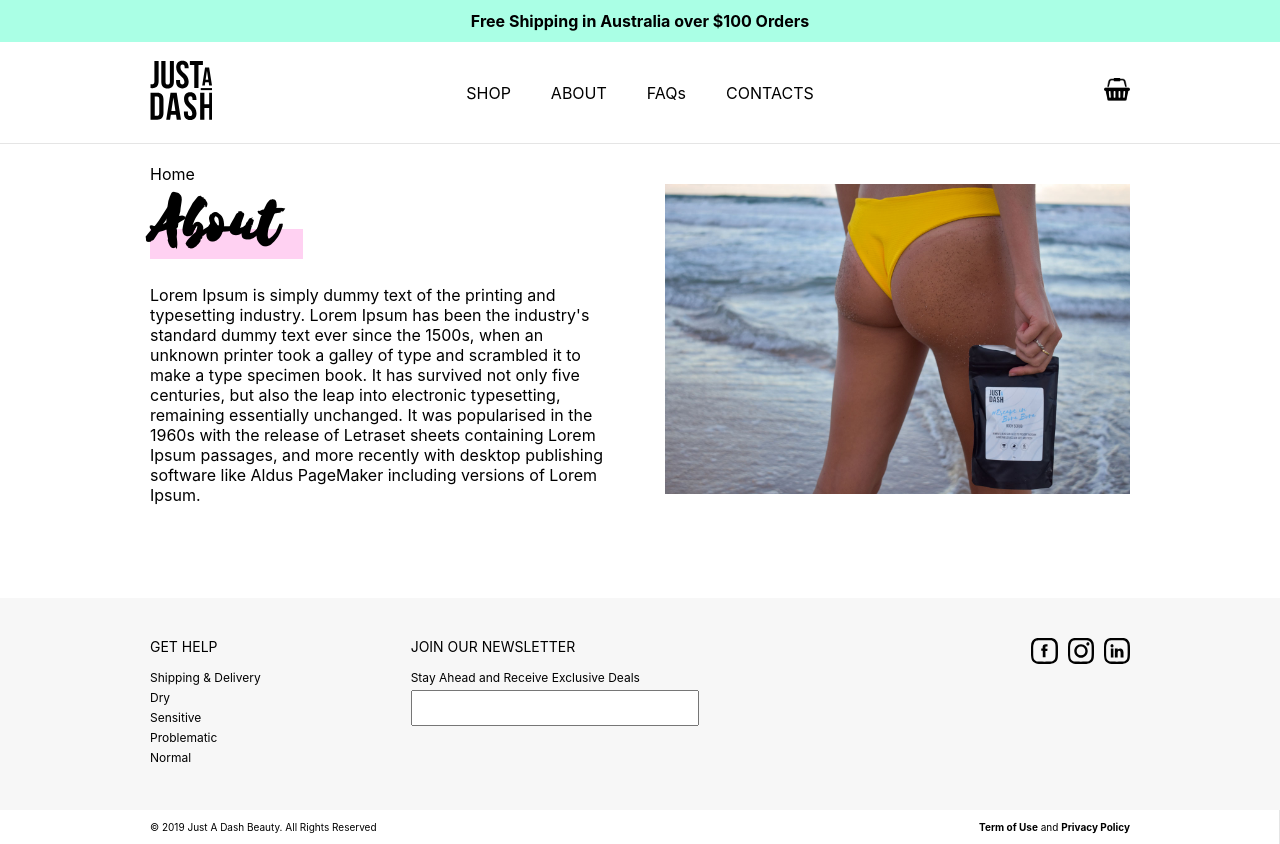
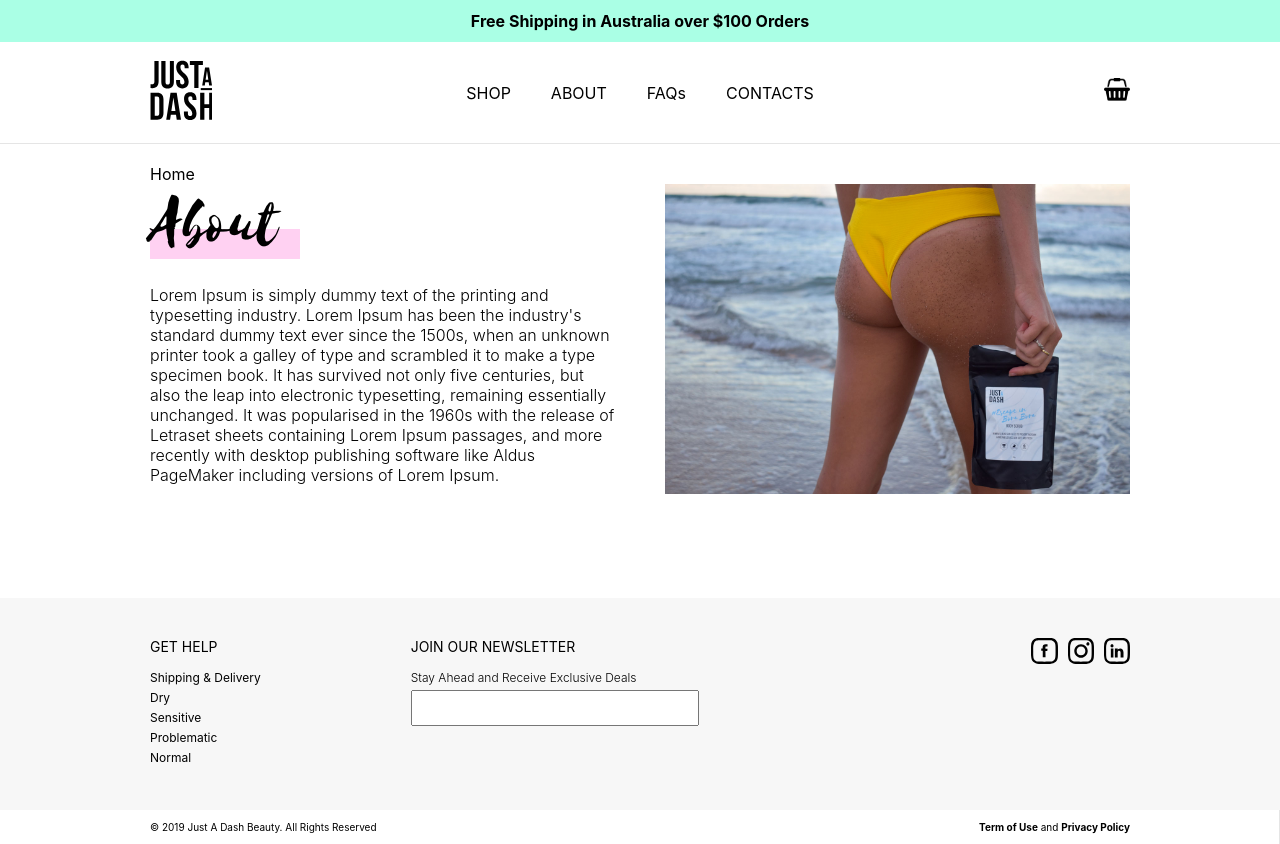
Before and after one commit to JohPik/justADashBeauty, a React (Create React App) app: page /about in a window 1280 px wide. Built offline with nearby package versions, Linux system fonts and the light colour scheme.

Commit message:
Added h1 to main pages

```diff
--- a/src/components/pages/Cart.js
+++ b/src/components/pages/Cart.js
@@ -19,7 +19,7 @@ const Cart = () => {
      if (cart.length > 0) {
        return (
          <Fragment>
-         <h2>Number of product in the cart is equal to: {cart.length}</h2>
+         <h1 className="underline">Number of product in the cart is equal to: {cart.length}</h1>
          <ul>
            {cart.map(product => {
              return(
--- a/src/components/pages/Catalogue.js
+++ b/src/components/pages/Catalogue.js
@@ -43,7 +43,7 @@ const Catalogue = (props) => {
   return ( (pageType === "skin-type" && skinTypes.includes(pageId)) || ( pageType === "product-type" && prodTypes.includes(pageId)) ? (
     <div>
       <BreadCrumb match={props.match}/>
-      <h1>CATALOGUE</h1>
+      <h1 className="underline">Shop</h1>
       <h2>{pageId} product</h2>
       <ProductConsumer>
         { (value) => renderList(value) }
--- a/src/components/pages/Contact.js
+++ b/src/components/pages/Contact.js
@@ -2,7 +2,11 @@ import React from 'react';
 
 const Contact = () => {
   return(
-    <div>Contact</div>
+    <div>
+      <h1 className="underline">
+        Contact
+      </h1>
+    </div>
   )
 }
 
--- a/src/components/pages/Detail.js
+++ b/src/components/pages/Detail.js
@@ -52,7 +52,7 @@ class Detail extends Component {
       return (
         <div className="single-product-page">
           <BreadCrumb match={props.match} location={props.location} prodName={name}/>
-          <h2>{name} <span>{subName}</span></h2>
+          <h1>{name} <span>{subName}</span></h1>
           <h4 className="prod-page-skin-type">Skin Type: {skinType.join(', ')}</h4>
           <h4 className="prod-page-prod-type">Prod Type: {productType}</h4>
           <h4 className="prod-page-price">${price}</h4>
--- a/src/index.css
+++ b/src/index.css
@@ -63,17 +63,21 @@ h1 {
   font-size: 70px;
   margin-bottom: 20px;
   position: relative;
+  font-weight: normal;
 }
 
 h1.underline::before {
   content: "";
   height: 30px;
-  width: 33%;
+  width: 150px;
   background: #FFD1F2;
   position: absolute;
   z-index: -1;
   top: 45px;
-  /* display: absolute; */
+}
+
+p {
+  font-weight: 300;
 }
 
 a {
```
